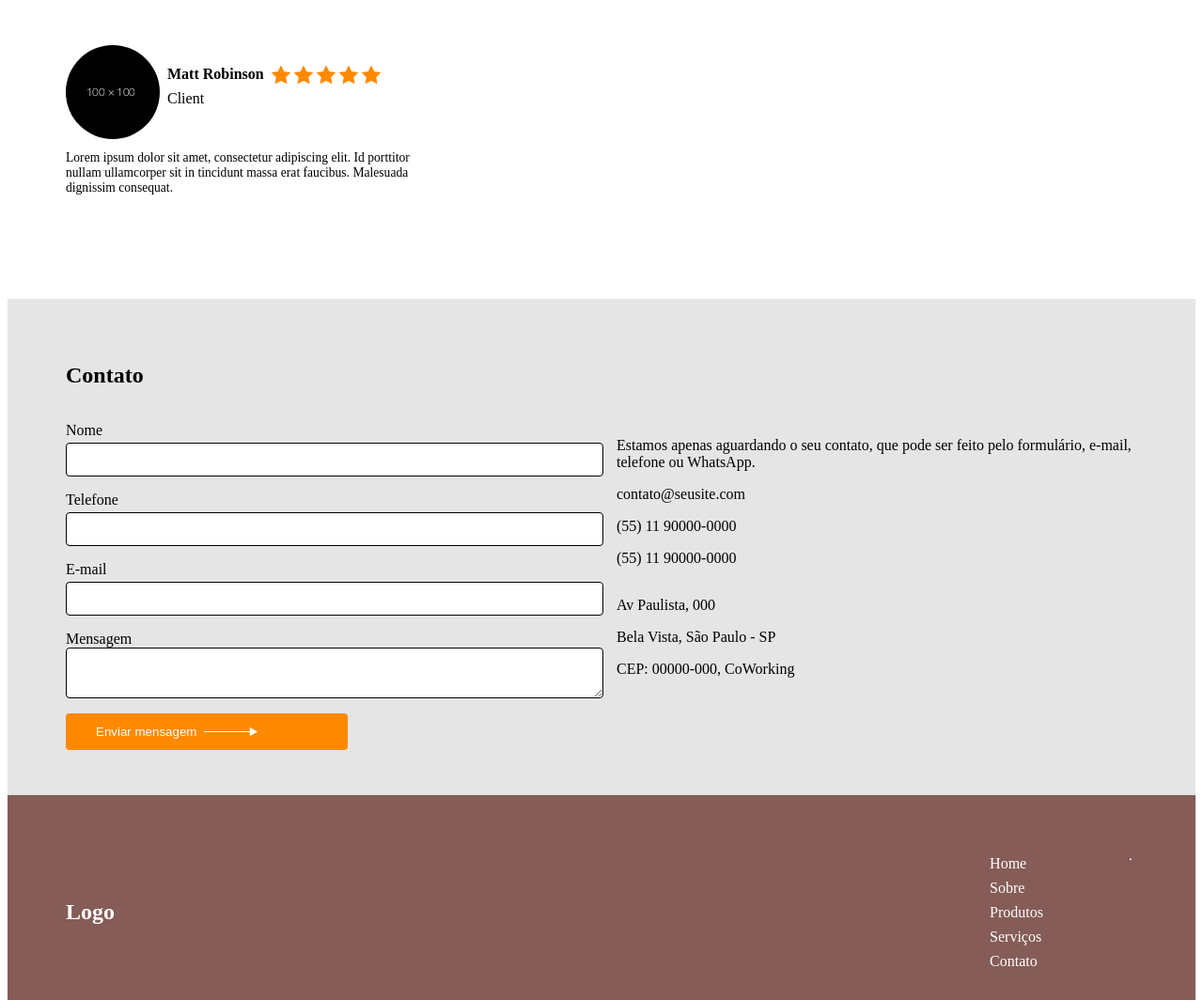
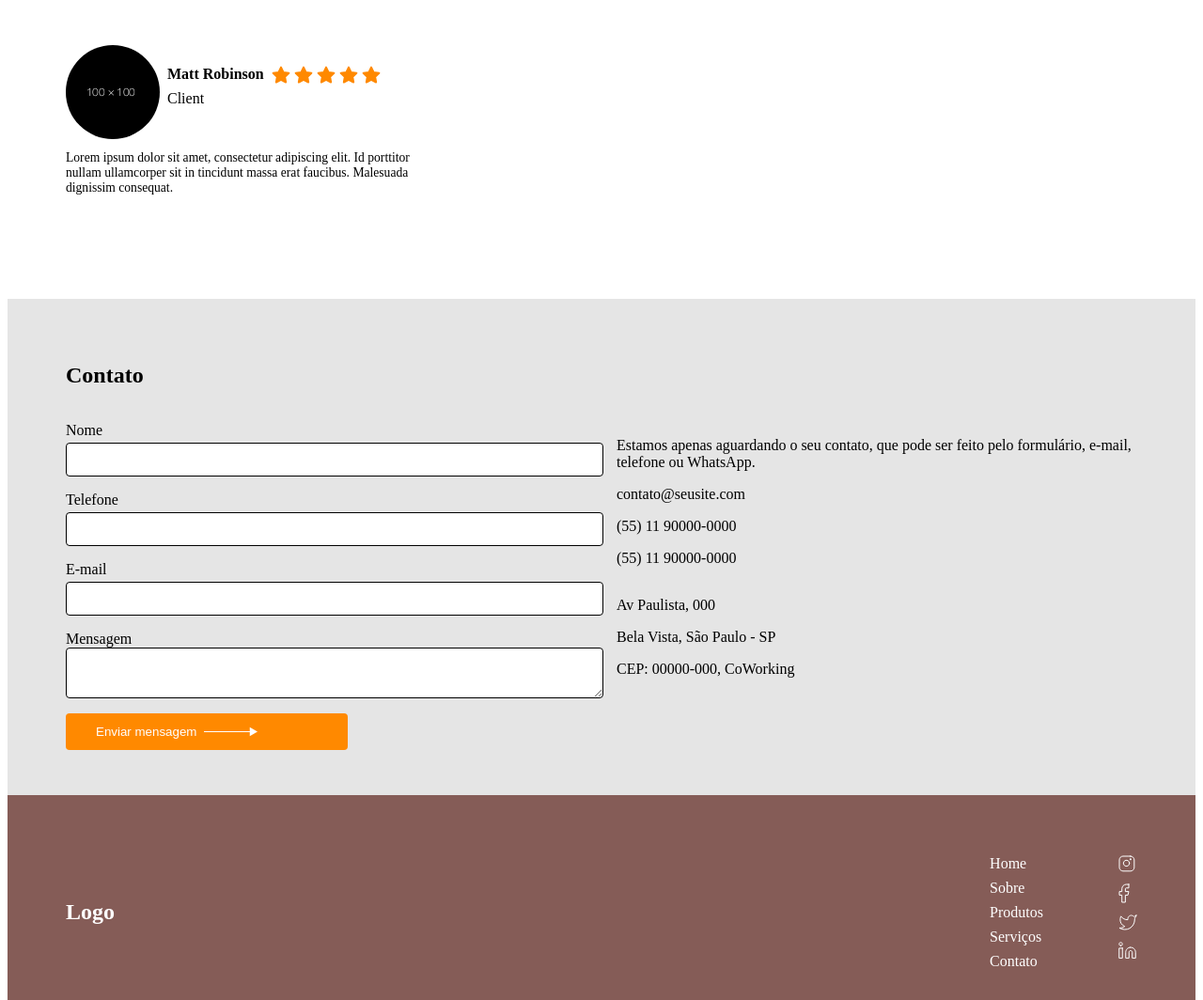
Before and after one commit to willivmpereira/coffe-app, a Next.js app: page / in a window 1280 px wide. Shown: the part 3349-4413 px from the top of the page at 94% size. Built offline with nearby package versions, Linux system fonts and the light colour scheme.

Commit message:
:bug:  fix: Remove ícons svg properties

```diff
--- a/src/components/Footer/index.tsx
+++ b/src/components/Footer/index.tsx
@@ -22,32 +22,32 @@ export const Footer = () => {
                                 <li>
                                     <a href="#">
                                         <svg width="18" height="18" viewBox="0 0 18 18" fill="none" xmlns="http://www.w3.org/2000/svg">
-                                            <path d="M12.875 1H4.95833C2.77221 1 1 2.77221 1 4.95833V12.875C1 15.0611 2.77221 16.8333 4.95833 16.8333H12.875C15.0611 16.8333 16.8333 15.0611 16.8333 12.875V4.95833C16.8333 2.77221 15.0611 1 12.875 1Z"/>
-                                            <path d="M11.6666 8.00149C11.7643 8.66035 11.6518 9.33324 11.345 9.92446C11.0383 10.5157 10.5529 10.9951 9.95793 11.2946C9.36297 11.594 8.68874 11.6983 8.03114 11.5924C7.37353 11.4866 6.76603 11.1761 6.29505 10.7052C5.82407 10.2342 5.51359 9.62668 5.40778 8.96907C5.30196 8.31147 5.40619 7.63724 5.70565 7.04228C6.0051 6.44733 6.48454 5.96195 7.07575 5.65518C7.66697 5.34841 8.33986 5.23587 8.99872 5.33357C9.67079 5.43323 10.293 5.7464 10.7734 6.22681C11.2538 6.70723 11.567 7.32942 11.6666 8.00149Z"/>
-                                            <path d="M12.8542 4.146H12.8625" stroke="white" stroke-width="2" stroke-linecap="round" stroke-linejoin="round"/>
+                                            <path d="M12.875 1H4.95833C2.77221 1 1 2.77221 1 4.95833V12.875C1 15.0611 2.77221 16.8333 4.95833 16.8333H12.875C15.0611 16.8333 16.8333 15.0611 16.8333 12.875V4.95833C16.8333 2.77221 15.0611 1 12.875 1Z" stroke="white" strokeLinecap="round" strokeLinejoin="round"/>
+                                            <path d="M11.6666 8.00149C11.7643 8.66035 11.6518 9.33324 11.345 9.92446C11.0383 10.5157 10.5529 10.9951 9.95793 11.2946C9.36297 11.594 8.68874 11.6983 8.03114 11.5924C7.37353 11.4866 6.76603 11.1761 6.29505 10.7052C5.82407 10.2342 5.51359 9.62668 5.40778 8.96907C5.30196 8.31147 5.40619 7.63724 5.70565 7.04228C6.0051 6.44733 6.48454 5.96195 7.07575 5.65518C7.66697 5.34841 8.33986 5.23587 8.99872 5.33357C9.67079 5.43323 10.293 5.7464 10.7734 6.22681C11.2538 6.70723 11.567 7.32942 11.6666 8.00149Z" stroke="white" strokeLinecap="round" strokeLinejoin="round"/>
+                                            <path d="M12.8542 4.146H12.8625" stroke="white" stroke-width="2" strokeLinecap="round" strokeLinejoin="round"/>
                                         </svg>
                                     </a>
                                 </li>
                                 <li>
                                     <a href="#">
                                         <svg width="12" height="21" viewBox="0 0 12 21" fill="none" xmlns="http://www.w3.org/2000/svg">
-                                            <path d="M11 1H8.27273C7.0672 1 5.91104 1.50044 5.05861 2.39124C4.20617 3.28204 3.72727 4.49022 3.72727 5.75V8.6H1V12.4H3.72727V20H7.36364V12.4H10.0909L11 8.6H7.36364V5.75C7.36364 5.49804 7.45942 5.25641 7.6299 5.07825C7.80039 4.90009 8.03162 4.8 8.27273 4.8H11V1Z"/>
+                                            <path d="M11 1H8.27273C7.0672 1 5.91104 1.50044 5.05861 2.39124C4.20617 3.28204 3.72727 4.49022 3.72727 5.75V8.6H1V12.4H3.72727V20H7.36364V12.4H10.0909L11 8.6H7.36364V5.75C7.36364 5.49804 7.45942 5.25641 7.6299 5.07825C7.80039 4.90009 8.03162 4.8 8.27273 4.8H11V1Z" stroke="white" strokeLinecap="round" strokeLinejoin="round"/>
                                         </svg>
                                     </a>
                                 </li>
                                 <li>
                                     <a href="#">
                                         <svg width="20" height="17" viewBox="0 0 20 17" fill="none" xmlns="http://www.w3.org/2000/svg">
-                                            <path d="M19 1.00841C18.2165 1.57307 17.349 2.00495 16.4309 2.28741C15.9382 1.70852 15.2833 1.29822 14.5548 1.112C13.8264 0.925781 13.0596 0.972624 12.3581 1.24619C11.6565 1.51977 11.0542 2.00686 10.6324 2.64161C10.2107 3.27636 9.98993 4.02813 10 4.79525V5.6312C8.56215 5.6693 7.13741 5.34348 5.85264 4.68277C4.56788 4.02207 3.46299 3.04698 2.63636 1.84435C2.63636 1.84435 -0.636364 9.36789 6.72727 12.7117C5.04225 13.8803 3.03495 14.4663 1 14.3836C8.36364 18.5633 17.3636 14.3836 17.3636 4.77018C17.3629 4.53733 17.341 4.30505 17.2982 4.07634C18.1332 3.23495 18.7225 2.17264 19 1.00841V1.00841Z"/>
+                                            <path d="M19 1.00841C18.2165 1.57307 17.349 2.00495 16.4309 2.28741C15.9382 1.70852 15.2833 1.29822 14.5548 1.112C13.8264 0.925781 13.0596 0.972624 12.3581 1.24619C11.6565 1.51977 11.0542 2.00686 10.6324 2.64161C10.2107 3.27636 9.98993 4.02813 10 4.79525V5.6312C8.56215 5.6693 7.13741 5.34348 5.85264 4.68277C4.56788 4.02207 3.46299 3.04698 2.63636 1.84435C2.63636 1.84435 -0.636364 9.36789 6.72727 12.7117C5.04225 13.8803 3.03495 14.4663 1 14.3836C8.36364 18.5633 17.3636 14.3836 17.3636 4.77018C17.3629 4.53733 17.341 4.30505 17.2982 4.07634C18.1332 3.23495 18.7225 2.17264 19 1.00841V1.00841Z" stroke="white" strokeLinecap="round" strokeLinejoin="round"/>
                                         </svg>
                                     </a>
                                 </li>
                                 <li>
                                     <a href="#">
                                         <svg width="19" height="18" viewBox="0 0 19 18" fill="none" xmlns="http://www.w3.org/2000/svg">
-                                            <path d="M13 6C14.3924 6 15.7277 6.55312 16.7123 7.53769C17.6969 8.52226 18.25 9.85761 18.25 11.25V17.375H14.75V11.25C14.75 10.7859 14.5656 10.3408 14.2374 10.0126C13.9092 9.68437 13.4641 9.5 13 9.5C12.5359 9.5 12.0908 9.68437 11.7626 10.0126C11.4344 10.3408 11.25 10.7859 11.25 11.25V17.375H7.75V11.25C7.75 9.85761 8.30312 8.52226 9.28769 7.53769C10.2723 6.55312 11.6076 6 13 6V6Z"/>
-                                            <path d="M4.25 6.875H0.75V17.375H4.25V6.875Z"/>
-                                            <path d="M2.5 4.25C3.4665 4.25 4.25 3.4665 4.25 2.5C4.25 1.5335 3.4665 0.75 2.5 0.75C1.5335 0.75 0.75 1.5335 0.75 2.5C0.75 3.4665 1.5335 4.25 2.5 4.25Z"/>
+                                            <path d="M13 6C14.3924 6 15.7277 6.55312 16.7123 7.53769C17.6969 8.52226 18.25 9.85761 18.25 11.25V17.375H14.75V11.25C14.75 10.7859 14.5656 10.3408 14.2374 10.0126C13.9092 9.68437 13.4641 9.5 13 9.5C12.5359 9.5 12.0908 9.68437 11.7626 10.0126C11.4344 10.3408 11.25 10.7859 11.25 11.25V17.375H7.75V11.25C7.75 9.85761 8.30312 8.52226 9.28769 7.53769C10.2723 6.55312 11.6076 6 13 6V6Z" stroke="white" strokeLinecap="round" strokeLinejoin="round"/>
+                                            <path d="M4.25 6.875H0.75V17.375H4.25V6.875Z" stroke="white" strokeLinecap="round" strokeLinejoin="round"/>
+                                            <path d="M2.5 4.25C3.4665 4.25 4.25 3.4665 4.25 2.5C4.25 1.5335 3.4665 0.75 2.5 0.75C1.5335 0.75 0.75 1.5335 0.75 2.5C0.75 3.4665 1.5335 4.25 2.5 4.25Z" stroke="white" strokeLinecap="round" strokeLinejoin="round"/>
                                         </svg>
                                     </a>
                                 </li>
--- a/src/components/Testimonials/index.tsx
+++ b/src/components/Testimonials/index.tsx
@@ -30,27 +30,27 @@ export const Testimonials = () => {
                                     <ul>
                                         <li>
                                             <svg width="20" height="19" viewBox="0 0 20 19" fill="none" xmlns="http://www.w3.org/2000/svg">
-                                                <path d="M9.99999 1.6665L12.575 6.88317L18.3333 7.72484L14.1667 11.7832L15.15 17.5165L9.99999 14.8082L4.84999 17.5165L5.83332 11.7832L1.66666 7.72484L7.42499 6.88317L9.99999 1.6665Z" fill="#FF8900" stroke="#FF8900" stroke-width="2"/>
+                                                <path d="M9.99999 1.6665L12.575 6.88317L18.3333 7.72484L14.1667 11.7832L15.15 17.5165L9.99999 14.8082L4.84999 17.5165L5.83332 11.7832L1.66666 7.72484L7.42499 6.88317L9.99999 1.6665Z" fill="#FF8900" stroke="#FF8900" strokeWidth="2" strokeLinecap="round" strokeLinejoin="round"/>
                                             </svg>
                                         </li>
                                         <li>
                                             <svg width="20" height="19" viewBox="0 0 20 19" fill="none" xmlns="http://www.w3.org/2000/svg">
-                                                <path d="M9.99999 1.6665L12.575 6.88317L18.3333 7.72484L14.1667 11.7832L15.15 17.5165L9.99999 14.8082L4.84999 17.5165L5.83332 11.7832L1.66666 7.72484L7.42499 6.88317L9.99999 1.6665Z" fill="#FF8900" stroke="#FF8900" stroke-width="2"/>
+                                                <path d="M9.99999 1.6665L12.575 6.88317L18.3333 7.72484L14.1667 11.7832L15.15 17.5165L9.99999 14.8082L4.84999 17.5165L5.83332 11.7832L1.66666 7.72484L7.42499 6.88317L9.99999 1.6665Z" fill="#FF8900" stroke="#FF8900" strokeWidth="2" strokeLinecap="round" strokeLinejoin="round"/>
                                             </svg>
                                         </li>
                                         <li>
                                             <svg width="20" height="19" viewBox="0 0 20 19" fill="none" xmlns="http://www.w3.org/2000/svg">
-                                                <path d="M9.99999 1.6665L12.575 6.88317L18.3333 7.72484L14.1667 11.7832L15.15 17.5165L9.99999 14.8082L4.84999 17.5165L5.83332 11.7832L1.66666 7.72484L7.42499 6.88317L9.99999 1.6665Z" fill="#FF8900" stroke="#FF8900" stroke-width="2"/>
+                                                <path d="M9.99999 1.6665L12.575 6.88317L18.3333 7.72484L14.1667 11.7832L15.15 17.5165L9.99999 14.8082L4.84999 17.5165L5.83332 11.7832L1.66666 7.72484L7.42499 6.88317L9.99999 1.6665Z" fill="#FF8900" stroke="#FF8900" strokeWidth="2" strokeLinecap="round" strokeLinejoin="round"/>
                                             </svg>
                                         </li>
                                         <li>
                                             <svg width="20" height="19" viewBox="0 0 20 19" fill="none" xmlns="http://www.w3.org/2000/svg">
-                                                <path d="M9.99999 1.6665L12.575 6.88317L18.3333 7.72484L14.1667 11.7832L15.15 17.5165L9.99999 14.8082L4.84999 17.5165L5.83332 11.7832L1.66666 7.72484L7.42499 6.88317L9.99999 1.6665Z" fill="#FF8900" stroke="#FF8900" stroke-width="2"/>
+                                                <path d="M9.99999 1.6665L12.575 6.88317L18.3333 7.72484L14.1667 11.7832L15.15 17.5165L9.99999 14.8082L4.84999 17.5165L5.83332 11.7832L1.66666 7.72484L7.42499 6.88317L9.99999 1.6665Z" fill="#FF8900" stroke="#FF8900" strokeWidth="2" strokeLinecap="round" strokeLinejoin="round"/>
                                             </svg>
                                         </li>
                                         <li>
                                             <svg width="20" height="19" viewBox="0 0 20 19" fill="none" xmlns="http://www.w3.org/2000/svg">
-                                                <path d="M9.99999 1.6665L12.575 6.88317L18.3333 7.72484L14.1667 11.7832L15.15 17.5165L9.99999 14.8082L4.84999 17.5165L5.83332 11.7832L1.66666 7.72484L7.42499 6.88317L9.99999 1.6665Z" fill="#FF8900" stroke="#FF8900" stroke-width="2"/>
+                                                <path d="M9.99999 1.6665L12.575 6.88317L18.3333 7.72484L14.1667 11.7832L15.15 17.5165L9.99999 14.8082L4.84999 17.5165L5.83332 11.7832L1.66666 7.72484L7.42499 6.88317L9.99999 1.6665Z" fill="#FF8900" stroke="#FF8900" strokeWidth="2" strokeLinecap="round" strokeLinejoin="round"/>
                                             </svg>
                                         </li>
                                     </ul>
```
